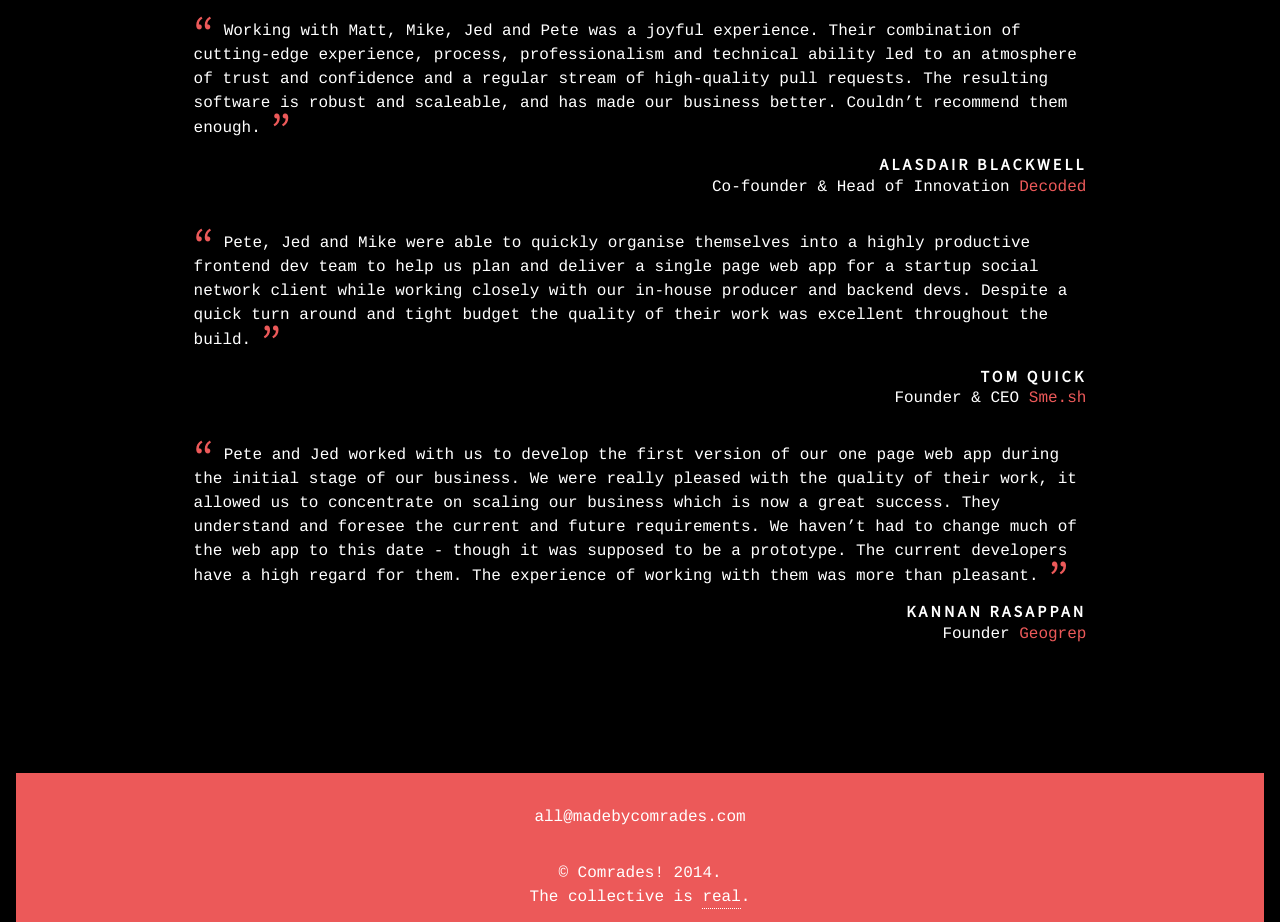
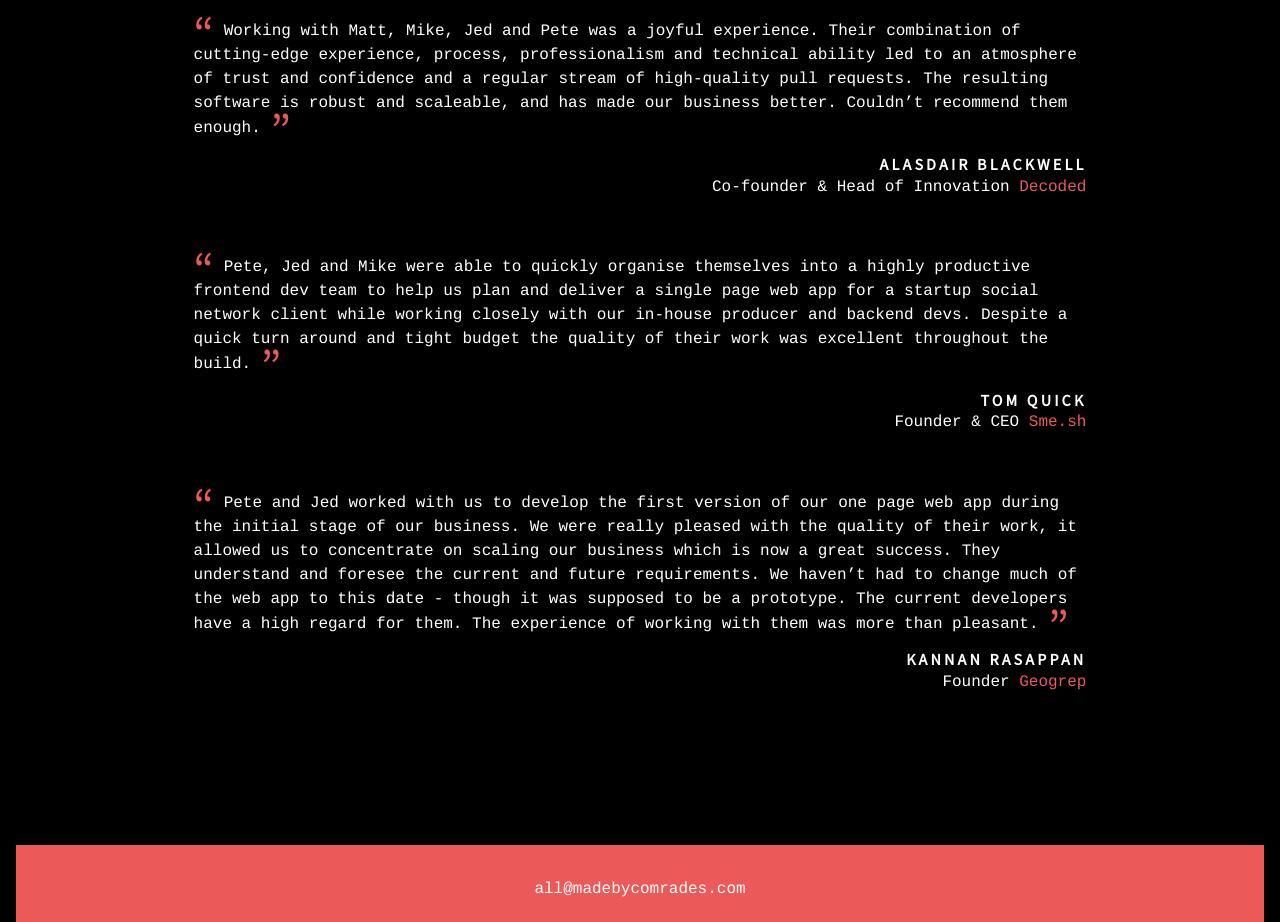
Before and after one commit to madebycomrades/madebycomrades.github.io, a plain HTML site: page index.html in a window 1280 px wide. Shown: the part 2982-3904 px from the top of the page. Drawn offline with Linux system fonts and the light colour scheme.

Commit message:
More space between endorsements

```diff
--- a/assets/css/main.css
+++ b/assets/css/main.css
@@ -456,6 +456,10 @@ textarea {
         /* row - endorsements */
             .row--endorsements { }
 
+            .endorsement {
+                margin-bottom: 1.5em;
+            }
+
             .endorsement .block__inner {
                 margin:0 0 2em;
             }
```
